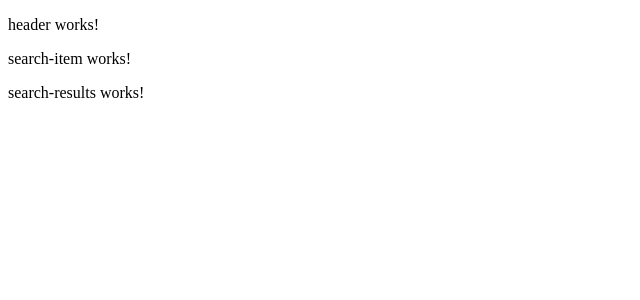
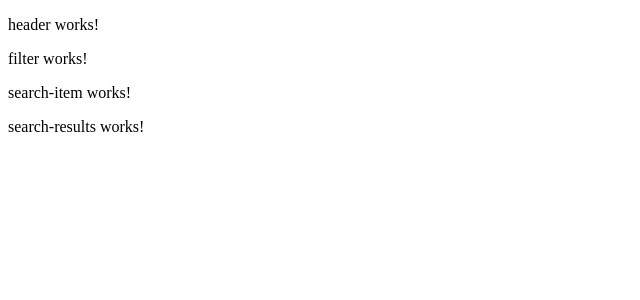
Before and after one commit to SplitCode/youtube-client-app, an Angular app in the folder YouTube-client-app/: page / in a window 1280 px wide. Shown: the top 300 px of the page, without its empty margins (0-640 px from the left). Built offline with nearby package versions, Linux system fonts and the light colour scheme.

Commit message:
feat: add filter component

```diff
--- a/YouTube-client-app/src/app/app.component.html
+++ b/YouTube-client-app/src/app/app.component.html
@@ -1,4 +1,5 @@
 <app-header></app-header>
+<app-filter></app-filter>
 <app-search-item></app-search-item>
 <app-search-results></app-search-results>
 
--- a/YouTube-client-app/src/app/app.component.ts
+++ b/YouTube-client-app/src/app/app.component.ts
@@ -1,6 +1,7 @@
 import { Component } from '@angular/core';
 import { RouterOutlet } from '@angular/router';
 
+import { FilterComponent } from './components/filter/filter.component';
 import { HeaderComponent } from './components/header/header.component';
 import { SearchItemComponent } from './components/search/search-item/search-item.component';
 import { SearchResultsComponent } from './components/search/search-results/search-results.component';
@@ -13,6 +14,7 @@ import { SearchResultsComponent } from './components/search/search-results/searc
   imports: [
     RouterOutlet,
     HeaderComponent,
+    FilterComponent,
     SearchResultsComponent,
     SearchItemComponent,
   ],
--- /dev/null
+++ b/YouTube-client-app/src/app/components/filter/filter.component.html
@@ -0,0 +1 @@
+<p>filter works!</p>
```
Also changed, not shown: YouTube-client-app/src/app/components/filter/filter.component.ts (added, +12 -0 lines), YouTube-client-app/src/app/components/filter/filter.component.scss (added), 1 other file (tests, documents, lock files or other folders).
